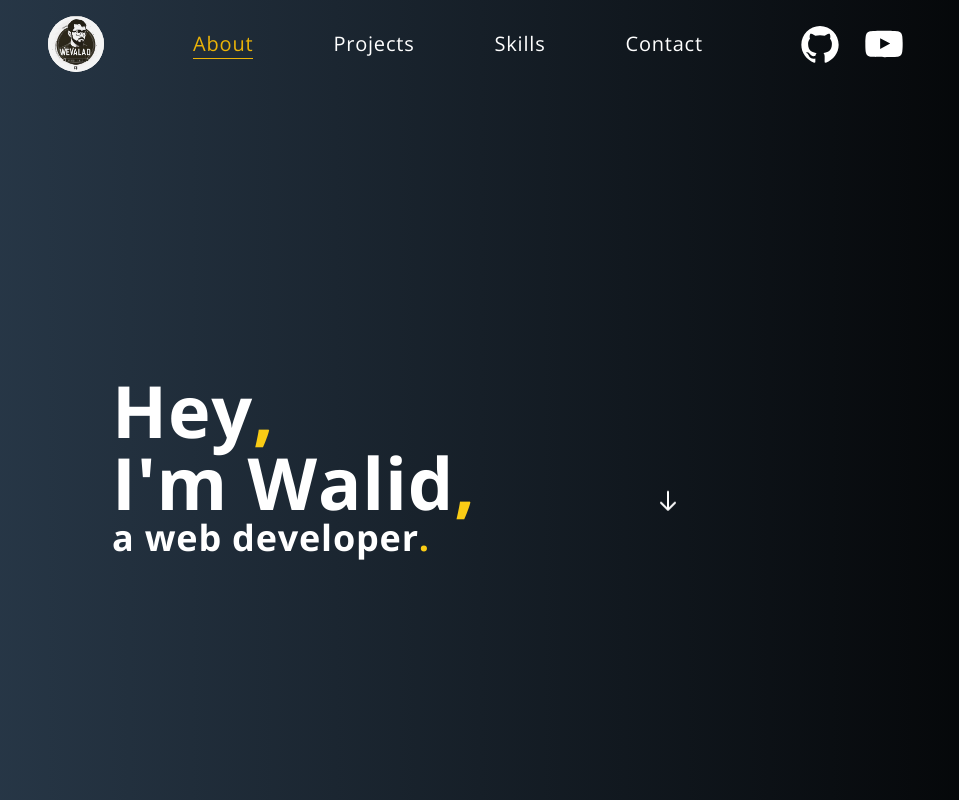
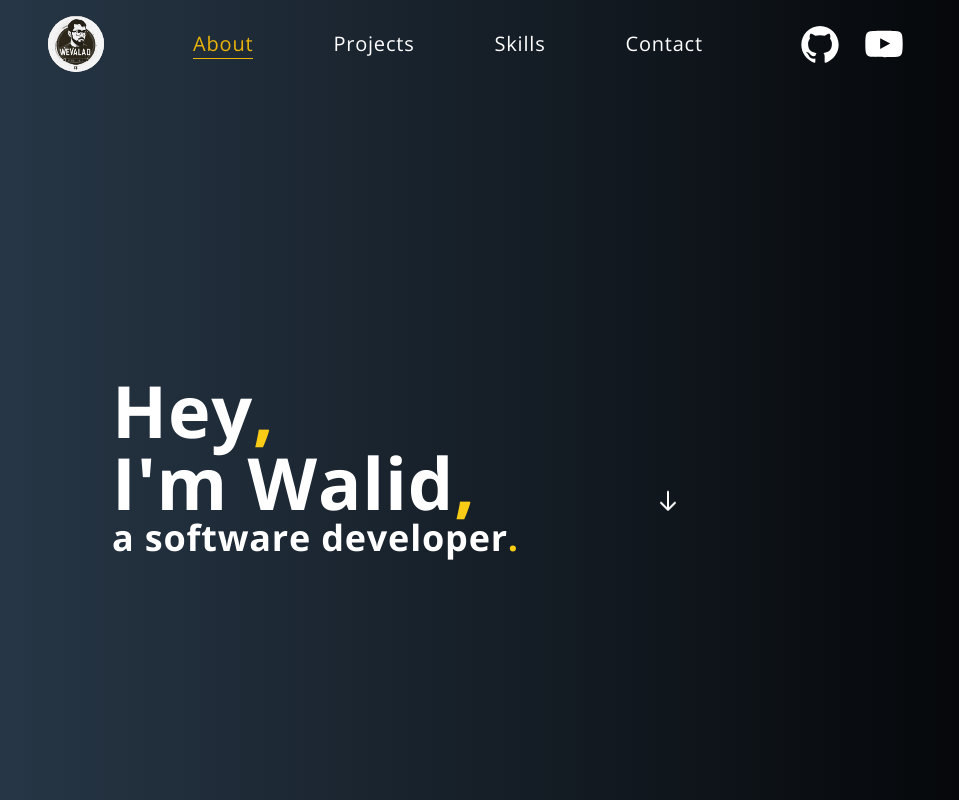
Before and after one commit to Walidhamdidev/Next.js_portfolio, a Next.js app: page / in a window 1280 px wide. Shown: the top 800 px of the page, without its empty margins (160-1119 px from the left). Built offline with nearby package versions, Linux system fonts and the light colour scheme.

Commit message:
Update About.js

```diff
--- a/components/About.js
+++ b/components/About.js
@@ -49,7 +49,7 @@ function About() {
             <span className="text-yellow-400 hidden md:inline-block">,</span>
           </span>{" "}
           <span className="block text-3xl md:text-4xl">
-            a web developer
+            a software developer
             <span className="text-yellow-400 hidden md:inline-block">.</span>
           </span>
         </h1>
```
